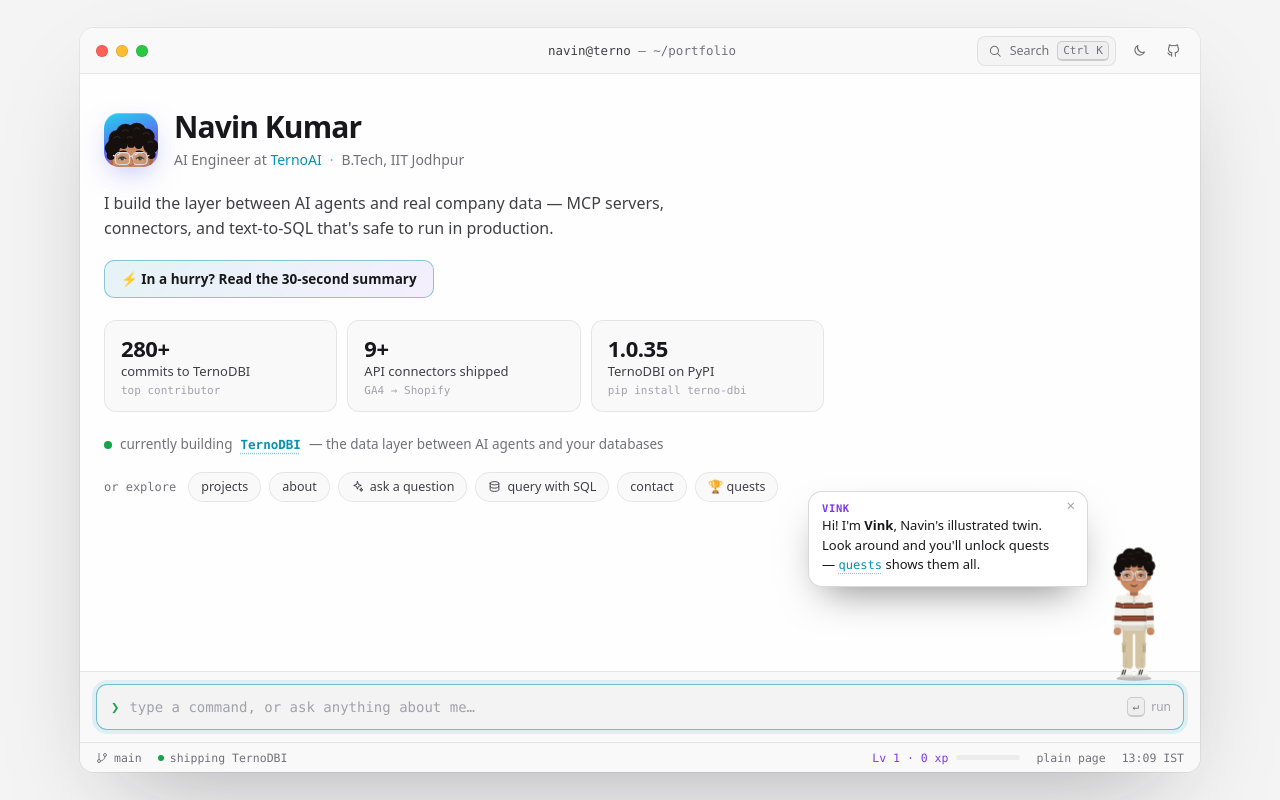
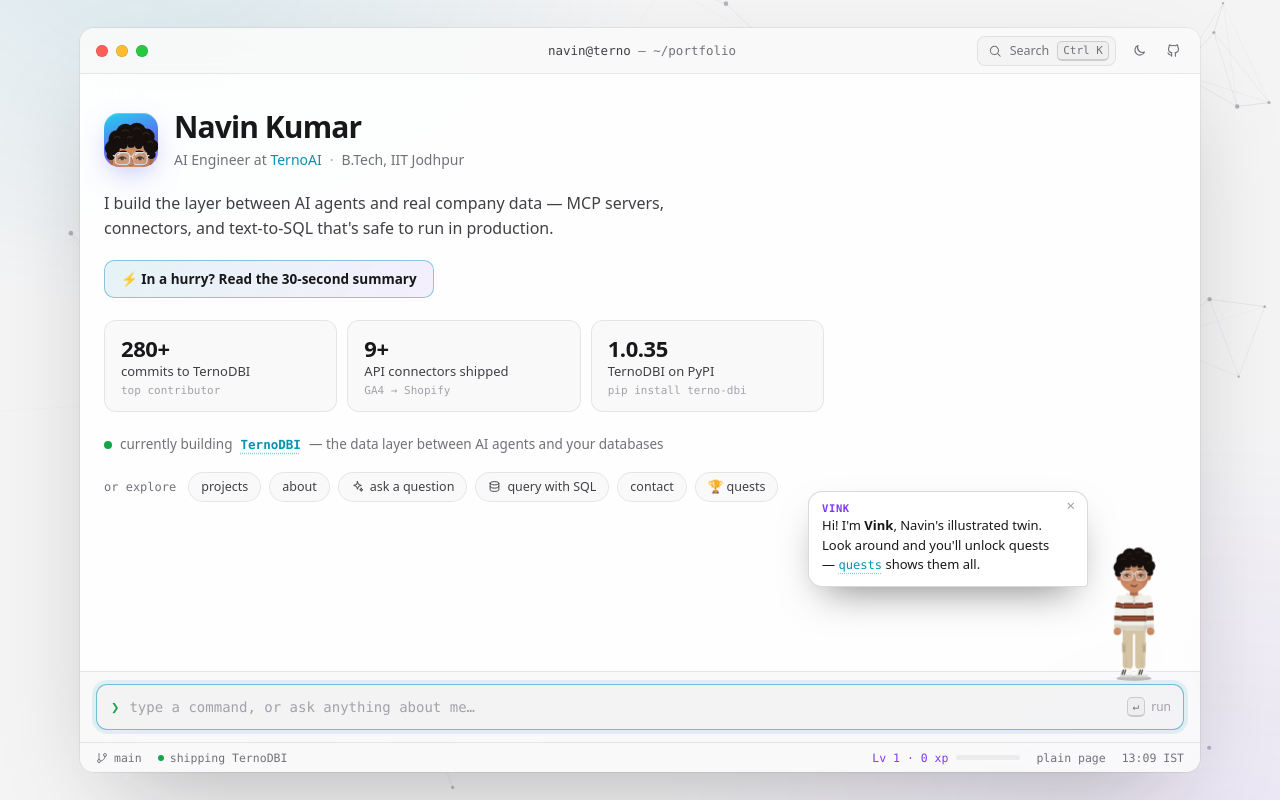
Before and after one commit to navinbhagat322/navinbhagat322.github.io, a website built with Vite: page index.html in a window 1280 px wide. Built offline with nearby package versions, Linux system fonts and the light colour scheme; files whose address does not match are found by name.

Commit message:
added neural network background with interactive neuron firing

```diff
--- a/src/game.ts
+++ b/src/game.ts
@@ -27,6 +27,7 @@ export const quests: Quest[] = [
   { id: "theme", icon: "🌗", title: "Other side", desc: "Switch the theme", xp: 10 },
   { id: "poke", icon: "👉", title: "That tickles", desc: "Poke Vink 5 times", xp: 15, goal: 5 },
   { id: "lift", icon: "🫳", title: "Personal space", desc: "Pick Vink up and move him", xp: 15 },
+  { id: "spark", icon: "🧠", title: "Neuroscientist", desc: "Fire 10 neurons in the background network", hint: "The background isn't just decoration…", xp: 15, goal: 10, secret: true },
   { id: "talk", icon: "✉️", title: "Let's talk", desc: "Open Navin's email or LinkedIn", xp: 40 },
   { id: "root", icon: "🔑", title: "Root access", desc: "Hired Navin with sudo", hint: "Some commands need superuser rights…", xp: 40, secret: true },
   { id: "oops", icon: "🫠", title: "It happens", desc: "Ran a command that doesn't exist", hint: "Make a typo. Seriously.", xp: 5, secret: true },
--- a/src/main.ts
+++ b/src/main.ts
@@ -6,6 +6,7 @@ import { fillPlaceholders, loadActivity } from "./activity";
 import { ask, looksLikeQuestion } from "./agent";
 import { commands } from "./commands";
 import { links, profile, projects } from "./content";
+import { NeuralBackground } from "./neural";
 import { createPalette } from "./palette";
 import { renderPlain } from "./plain";
 import { setupPlay } from "./play";
@@ -102,11 +103,28 @@ async function startShell() {
   );
 
   const win = h("div", { class: "window" }, titlebar, scroller, quickbar, shell.composer, statusbar);
-  app.append(h("div", { class: "glow", "aria-hidden": "true" }), win);
+  const glow = h("div", { class: "glow", "aria-hidden": "true" });
+  app.append(glow, win);
+  const neural = new NeuralBackground(glow);
 
   const play = setupPlay(shell, win, xpSlot);
   shell.register(...play.commands);
   onPaletteOpen = () => play.game.unlock("palette");
+
+  // The background network reacts: click empty space to fire a spike, and it
+  // gets busier while Vink is thinking about a question.
+  neural.onSpike = () => play.game.step("spark");
+  document.addEventListener("pointerdown", (e) => {
+    const t = e.target as HTMLElement;
+    const empty = t === app || t === document.body || t === document.documentElement || t.classList.contains("viewport") || t.classList.contains("feed") || t.classList.contains("hero");
+    if (empty && e.button === 0) neural.spike(e.clientX, e.clientY);
+  });
+  const onStart = shell.onStart;
+  shell.onStart = (name, line) => {
+    onStart?.(name, line);
+    if (name === "ask" || (!shell.get(name) && looksLikeQuestion(line))) neural.think(5);
+    else if (name === "sql") neural.think(2);
+  };
 
   // Any [data-run] element anywhere runs its command.
   document.addEventListener("click", (e) => {
--- /dev/null
+++ b/src/neural.ts
@@ -0,0 +1,333 @@
+// The background: a quiet neural network. Neurons drift, nearby ones connect,
+// and every so often one fires — the signal travels along its connections and
+// sets off its neighbours, like an activation spreading through layers.
+// Click the background (or empty space in the terminal) to fire a spike yourself.
+
+interface Neuron {
+  x: number;
+  y: number;
+  vx: number;
+  vy: number;
+  r: number;
+  /** 0..1, how recently it fired. */
+  charge: number;
+}
+
+interface Signal {
+  from: number;
+  to: number;
+  /** 0..1 progress along the edge. */
+  t: number;
+  speed: number;
+  /** How many hops this cascade has already made. */
+  gen: number;
+}
+
+interface Ripple {
+  x: number;
+  y: number;
+  age: number;
+}
+
+const LINK = 150; // px: neurons closer than this are connected
+const MAX_GEN = 5; // a cascade fades out after this many hops
+const MAX_SIGNALS = 160;
+
+const reduced = () => window.matchMedia("(prefers-reduced-motion: reduce)").matches;
+
+export class NeuralBackground {
+  readonly canvas: HTMLCanvasElement;
+  private readonly ctx: CanvasRenderingContext2D;
+  private neurons: Neuron[] = [];
+  private signals: Signal[] = [];
+  private ripples: Ripple[] = [];
+  private neighbours: number[][] = [];
+  private w = 0;
+  private h = 0;
+  private dpr = 1;
+  private frame = 0;
+  private running = false;
+  private nextSpontaneous = 0;
+  private pointer = { x: -9999, y: -9999, active: false };
+  private colors = { node: "", a: "", b: "", line: "" };
+  /** Fires once per visitor-triggered spike. */
+  onSpike?: () => void;
+
+  constructor(host: HTMLElement) {
+    this.canvas = document.createElement("canvas");
+    this.canvas.className = "neural";
+    this.canvas.setAttribute("aria-hidden", "true");
+    this.ctx = this.canvas.getContext("2d")!;
+    host.append(this.canvas);
+
+    this.readColors();
+    this.resize();
+    window.addEventListener("resize", () => this.resize());
+    window.addEventListener(
+      "pointermove",
+      (e) => {
+        this.pointer = { x: e.clientX, y: e.clientY, active: true };
+      },
+      { passive: true },
+    );
+    document.addEventListener("pointerleave", () => (this.pointer.active = false));
+    document.addEventListener("visibilitychange", () => (document.hidden ? this.stop() : this.start()));
+    new MutationObserver(() => this.readColors()).observe(document.documentElement, { attributes: true, attributeFilter: ["data-theme"] });
+
+    this.start();
+  }
+
+  // ---------- public ----------
+
+  /** A visitor fired a spike at (x, y): ripple out and set off nearby neurons. */
+  spike(x: number, y: number) {
+    this.ripples.push({ x, y, age: 0 });
+    const near = this.neurons
+      .map((n, i) => ({ i, d: Math.hypot(n.x - x, n.y - y) }))
+      .filter((n) => n.d < 130)
+      .sort((a, b) => a.d - b.d)
+      .slice(0, 4);
+    // No neuron close by? Grow one where they clicked, already firing.
+    if (!near.length && this.neurons.length < 140) {
+      this.neurons.push(this.makeNeuron(x, y));
+      this.rebuildNeighbours();
+      near.push({ i: this.neurons.length - 1, d: 0 });
+    }
+    near.forEach(({ i }, k) => window.setTimeout(() => this.fire(i, 0), k * 60));
+    this.onSpike?.();
+    if (!this.running) this.draw();
+  }
+
+  /** Busier for a moment — used while Vink is thinking. */
+  think(intensity = 4) {
+    for (let k = 0; k < intensity; k++) {
+      window.setTimeout(() => this.fire(Math.floor(Math.random() * this.neurons.length), 1), k * 180);
+    }
+  }
+
+  // ---------- setup ----------
+
+  private readColors() {
+    const css = getComputedStyle(document.documentElement);
+    const dark = document.documentElement.dataset.theme !== "light";
+    this.colors = {
+      node: dark ? "rgba(200, 205, 225, 0.42)" : "rgba(60, 64, 90, 0.34)",
+      line: dark ? "200, 205, 225" : "60, 64, 90",
+      a: css.getPropertyValue("--accent").trim() || "#22d3ee",
+      b: css.getPropertyValue("--violet").trim() || "#a78bfa",
+    };
+    if (!this.running) this.draw();
+  }
+
+  private makeNeuron(x = Math.random() * this.w, y = Math.random() * this.h): Neuron {
+    const speed = 0.06 + Math.random() * 0.12;
+    const angle = Math.random() * Math.PI * 2;
+    return { x, y, vx: Math.cos(angle) * speed, vy: Math.sin(angle) * speed, r: 1.1 + Math.random() * 1.3, charge: 0 };
+  }
+
+  private resize() {
+    this.dpr = Math.min(window.devicePixelRatio || 1, 2);
+    this.w = window.innerWidth;
+    this.h = window.innerHeight;
+    this.canvas.width = Math.round(this.w * this.dpr);
+    this.canvas.height = Math.round(this.h * this.dpr);
+    this.canvas.style.width = `${this.w}px`;
+    this.canvas.style.height = `${this.h}px`;
+    this.ctx.setTransform(this.dpr, 0, 0, this.dpr, 0, 0);
+
+    const target = Math.round(Math.min(95, Math.max(28, (this.w * this.h) / 17000)));
+    while (this.neurons.length < target) this.neurons.push(this.makeNeuron());
+    if (this.neurons.length > target + 10) this.neurons.length = target;
+    for (const n of this.neurons) {
+      n.x = Math.min(n.x, this.w);
+      n.y = Math.min(n.y, this.h);
+    }
+    this.signals = [];
+    this.rebuildNeighbours();
+    if (!this.running) this.draw();
+  }
+
+  private rebuildNeighbours() {
+    const ns = this.neurons;
+    this.neighbours = ns.map(() => []);
+    for (let i = 0; i < ns.length; i++) {
+      for (let j = i + 1; j < ns.length; j++) {
+        if (Math.hypot(ns[i].x - ns[j].x, ns[i].y - ns[j].y) < LINK) {
+          this.neighbours[i].push(j);
+          this.neighbours[j].push(i);
+        }
+      }
+    }
+  }
+
+  // ---------- firing ----------
+
+  private fire(i: number, gen: number, from = -1) {
+    const n = this.neurons[i];
+    if (!n) return;
+    n.charge = 1;
+    if (gen >= MAX_GEN || this.signals.length > MAX_SIGNALS) return;
+    const options = this.neighbours[i].filter((j) => j !== from);
+    // Fewer branches the further a cascade has travelled, so it fades naturally.
+    const branches = Math.min(options.length, gen === 0 ? 3 : Math.random() < 0.7 - gen * 0.12 ? (Math.random() < 0.35 ? 2 : 1) : 0);
+    for (const j of options.sort(() => Math.random() - 0.5).slice(0, branches)) {
+      this.signals.push({ from: i, to: j, t: 0, speed: 0.018 + Math.random() * 0.02, gen: gen + 1 });
+    }
+  }
+
+  // ---------- loop ----------
+
+  private start() {
+    if (this.running || reduced()) {
+      this.draw();
+      return;
+    }
+    this.running = true;
+    const tick = (now: number) => {
+      if (!this.running) return;
+      this.step(now);
+      this.draw();
+      this.frame = requestAnimationFrame(tick);
+    };
+    this.frame = requestAnimationFrame(tick);
+  }
+
+  private stop() {
+    this.running = false;
+    cancelAnimationFrame(this.frame);
+  }
+
+  private step(now: number) {
+    const { w, h } = this;
+    let moved = false;
+    for (const n of this.neurons) {
+      // The cursor is a neuron too: a gentle pull on anything nearby.
+      if (this.pointer.active) {
+        const dx = this.pointer.x - n.x;
+        const dy = this.pointer.y - n.y;
+        const d = Math.hypot(dx, dy);
+        if (d < 180 && d > 1) {
+          n.x += (dx / d) * 0.12;
+          n.y += (dy / d) * 0.12;
+        }
+      }
+      n.x += n.vx;
+      n.y += n.vy;
+      if (n.x < -20) n.x = w + 20;
+      if (n.x > w + 20) n.x = -20;
+      if (n.y < -20) n.y = h + 20;
+      if (n.y > h + 20) n.y = -20;
+      n.charge *= 0.955;
+      moved = true;
+    }
+    // Connections change slowly; recompute a few times a second, not every frame.
+    if (moved && Math.floor(now / 250) !== Math.floor((now - 16) / 250)) this.rebuildNeighbours();
+
+    for (const s of this.signals) s.t += s.speed;
+    const arrived = this.signals.filter((s) => s.t >= 1);
+    this.signals = this.signals.filter((s) => s.t < 1);
+    for (const s of arrived) this.fire(s.to, s.gen, s.from);
+
+    for (const r of this.ripples) r.age += 1;
+    this.ripples = this.ripples.filter((r) => r.age < 70);
+
+    if (now > this.nextSpontaneous) {
+      this.fire(Math.floor(Math.random() * this.neurons.length), 2);
+      this.nextSpontaneous = now + 1800 + Math.random() * 2600;
+    }
+  }
+
+  private draw() {
+    const { ctx, neurons, colors } = this;
+    ctx.clearRect(0, 0, this.w, this.h);
+
+    // connections
+    ctx.lineWidth = 1;
+    for (let i = 0; i < neurons.length; i++) {
+      const a = neurons[i];
+      for (const j of this.neighbours[i]) {
+        if (j < i) continue;
+        const b = neurons[j];
+        const d = Math.hypot(a.x - b.x, a.y - b.y);
+        if (d > LINK) continue;
+        const heat = Math.max(a.charge, b.charge);
+        const alpha = (1 - d / LINK) * (0.12 + heat * 0.4);
+        ctx.strokeStyle = heat > 0.15 ? this.withAlpha(colors.a, alpha) : `rgba(${colors.line}, ${alpha})`;
+        ctx.beginPath();
+        ctx.moveTo(a.x, a.y);
+        ctx.lineTo(b.x, b.y);
+        ctx.stroke();
+      }
+    }
+
+    // cursor connections
+    if (this.pointer.active) {
+      for (const n of neurons) {
+        const d = Math.hypot(n.x - this.pointer.x, n.y - this.pointer.y);
+        if (d < 170) {
+          ctx.strokeStyle = this.withAlpha(colors.b, (1 - d / 170) * 0.28);
+          ctx.beginPath();
+          ctx.moveTo(n.x, n.y);
+          ctx.lineTo(this.pointer.x, this.pointer.y);
+          ctx.stroke();
+        }
+      }
+    }
+
+    // signals travelling along connections
+    for (const s of this.signals) {
+      const a = neurons[s.from];
+      const b = neurons[s.to];
+      if (!a || !b) continue;
+      const x = a.x + (b.x - a.x) * s.t;
+      const y = a.y + (b.y - a.y) * s.t;
+      const fade = 1 - s.gen / (MAX_GEN + 1);
+      ctx.fillStyle = this.withAlpha(s.gen % 2 ? colors.a : colors.b, 0.18 * fade);
+      ctx.beginPath();
+      ctx.arc(x, y, 5, 0, Math.PI * 2);
+      ctx.fill();
+      ctx.fillStyle = this.withAlpha(s.gen % 2 ? colors.a : colors.b, 0.85 * fade);
+      ctx.beginPath();
+      ctx.arc(x, y, 1.6, 0, Math.PI * 2);
+      ctx.fill();
+    }
+
+    // neurons
+    for (const n of neurons) {
+      if (n.charge > 0.05) {
+        ctx.fillStyle = this.withAlpha(colors.a, n.charge * 0.22);
+        ctx.beginPath();
+        ctx.arc(n.x, n.y, n.r + 7 * n.charge, 0, Math.PI * 2);
+        ctx.fill();
+      }
+      ctx.fillStyle = n.charge > 0.15 ? this.withAlpha(colors.a, 0.5 + n.charge * 0.5) : colors.node;
+      ctx.beginPath();
+      ctx.arc(n.x, n.y, n.r + n.charge * 1.4, 0, Math.PI * 2);
+      ctx.fill();
+    }
+
+    // click ripples
+    for (const r of this.ripples) {
+      const p = r.age / 70;
+      ctx.strokeStyle = this.withAlpha(colors.b, (1 - p) * 0.45);
+      ctx.lineWidth = 1.5;
+      ctx.beginPath();
+      ctx.arc(r.x, r.y, 8 + p * 150, 0, Math.PI * 2);
+      ctx.stroke();
+    }
+  }
+
+  private alphaCache = new Map<string, [number, number, number]>();
+
+  private withAlpha(color: string, alpha: number): string {
+    let rgb = this.alphaCache.get(color);
+    if (!rgb) {
+      const hex = color.replace("#", "");
+      const full = hex.length === 3 ? hex.split("").map((c) => c + c).join("") : hex;
+      const v = parseInt(full, 16);
+      rgb = [(v >> 16) & 255, (v >> 8) & 255, v & 255];
+      this.alphaCache.set(color, rgb);
+    }
+    return `rgba(${rgb[0]}, ${rgb[1]}, ${rgb[2]}, ${Math.max(0, Math.min(1, alpha)).toFixed(3)})`;
+  }
+}
--- a/src/play.ts
+++ b/src/play.ts
@@ -21,6 +21,7 @@ const HINTS: Record<string, () => Child[]> = {
   theme: () => ["Too dark? Too bright? ", cmd("theme"), " flips it."],
   poke: () => ["You can poke me, you know. I don't bite."],
   lift: () => ["Fun fact: you can pick me up and drag me along the bar."],
+  spark: () => ["See the dots behind everything? That's a neural network. Click it."],
   talk: () => ["Seen enough? ", cmd("contact"), " is where the good stuff happens."],
 };
 
--- a/src/style.css
+++ b/src/style.css
@@ -163,26 +163,22 @@ code {
 .glow {
   position: fixed;
   inset: 0;
-  z-index: -1;
+  z-index: 0;
   pointer-events: none;
   background:
     radial-gradient(700px 500px at 12% -5%, var(--glow-a), transparent 70%),
     radial-gradient(800px 600px at 95% 105%, var(--glow-b), transparent 70%);
 }
 
-.glow::after {
-  content: "";
+.neural {
   position: absolute;
   inset: 0;
-  background-image:
-    linear-gradient(var(--grid) 1px, transparent 1px),
-    linear-gradient(90deg, var(--grid) 1px, transparent 1px);
-  background-size: 48px 48px;
-  mask-image: radial-gradient(ellipse at center, #000 20%, transparent 75%);
+  display: block;
 }
 
 .window {
   position: relative;
+  z-index: 1;
   width: min(1120px, 100%);
   height: min(880px, calc(100dvh - 56px));
   display: grid;
@@ -2853,6 +2849,10 @@ body.plain-mode #app {
     border-radius: 0;
     box-shadow: none;
     animation: none;
+    /* Full-screen on phones, so let the neural background show through faintly. */
+    background: color-mix(in srgb, var(--window) 74%, transparent);
+    backdrop-filter: blur(1.5px);
+    -webkit-backdrop-filter: blur(1.5px);
   }
 
   .titlebar {
```
Also changed, not shown: README.md.
